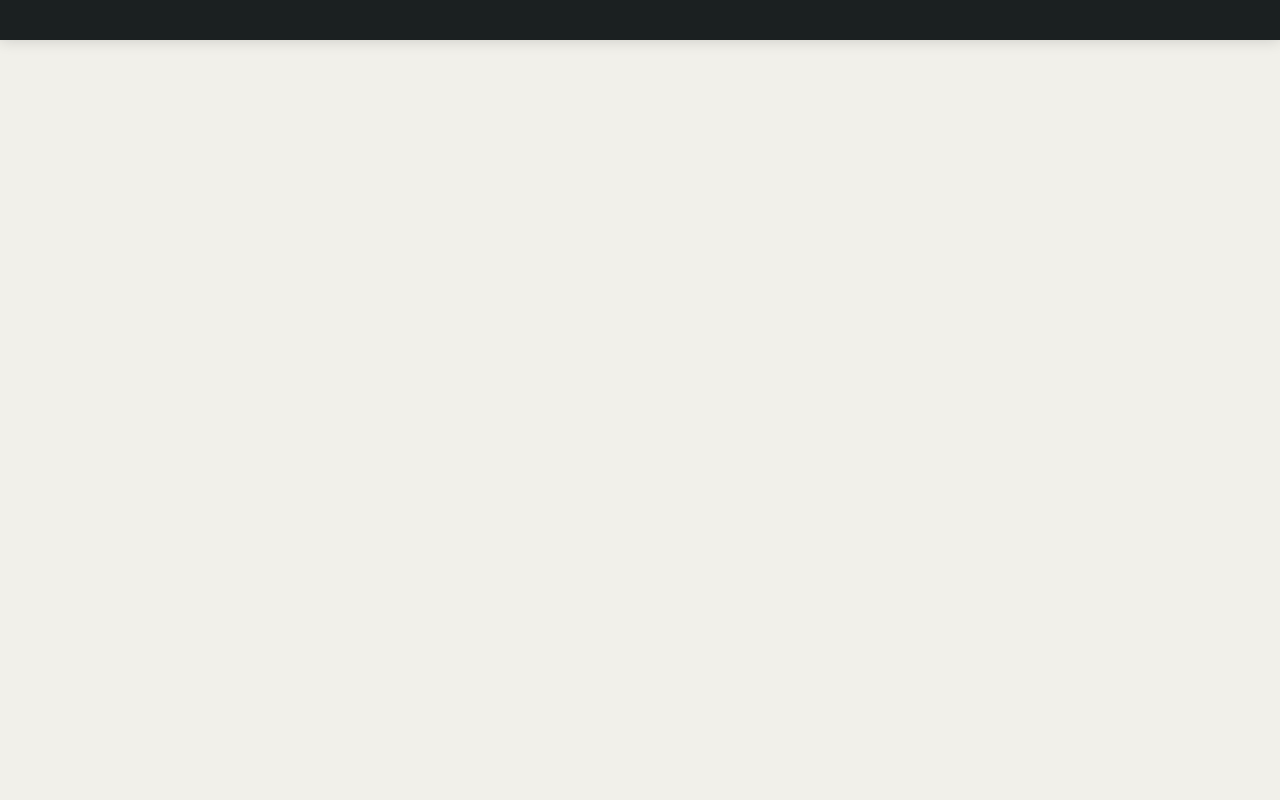
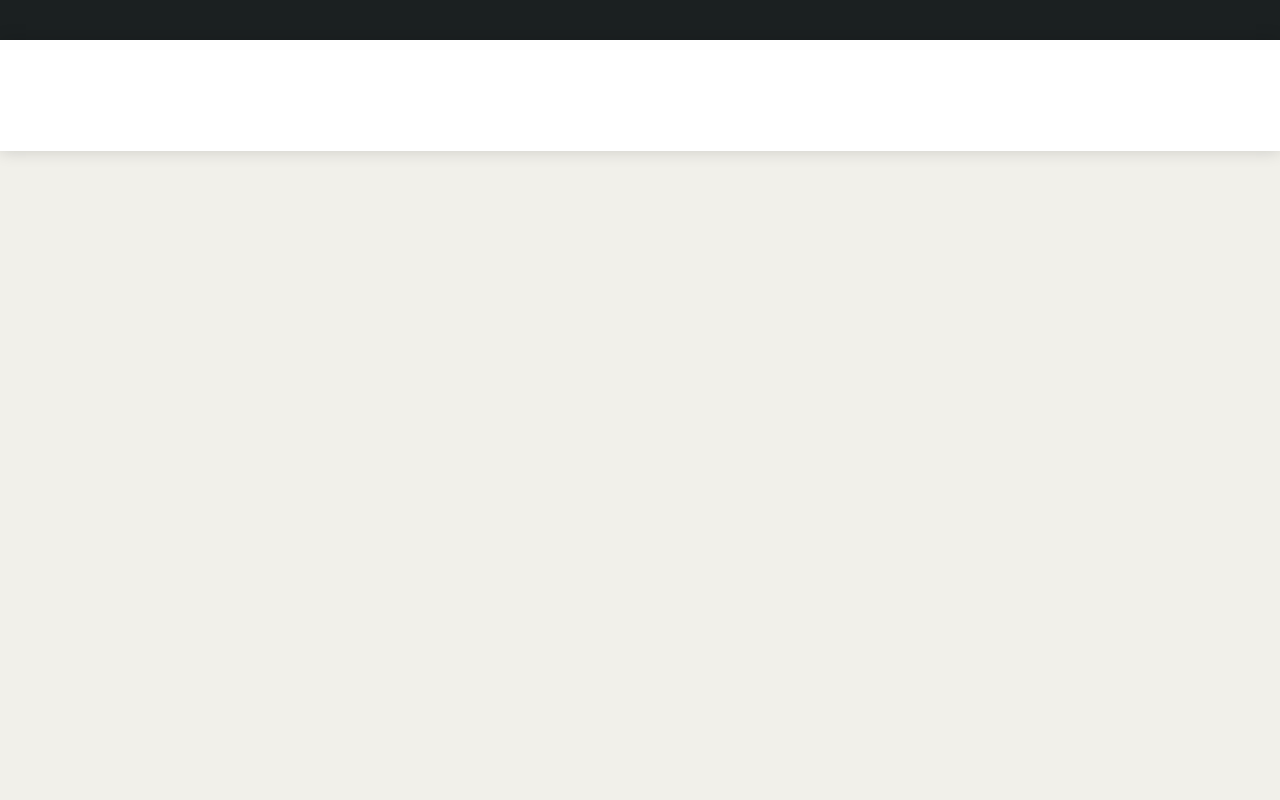
Before and after one commit to AbbaTek-Group/mp-connect, a React (Create React App) app in the folder mp-connect/: page / in a window 1280 px wide. Shown: the top 800 px of the page. Built offline with nearby package versions, Linux system fonts and the light colour scheme; a web font is replaced by a local one.

Commit message:
pre Team Meeting commits

```diff
--- a/mp-connect/src/components/landing/LinkBar.tsx
+++ b/mp-connect/src/components/landing/LinkBar.tsx
@@ -1,6 +1,30 @@
 import { Box } from "@mui/material";
+import useScrollTrigger from "@mui/material/useScrollTrigger";
+import Slide from "@mui/material/Slide";
 import { inline } from "../../styles";
 
-export const LinkBar = () => {
-  return <Box sx={inline.linkBarSx}></Box>;
+interface Props {
+  window?: () => Window;
+  children: React.ReactElement;
+}
+
+function HideOnScroll(props: Props) {
+  const { children, window } = props;
+  const trigger = useScrollTrigger({
+    target: window ? window() : undefined,
+  });
+
+  return (
+    <Slide appear={false} direction="down" in={!trigger}>
+      {children}
+    </Slide>
+  );
+}
+
+export const LinkBar = ({ props }: any) => {
+  return (
+    <HideOnScroll {...props}>
+      <Box sx={inline.linkBarSx}></Box>
+    </HideOnScroll>
+  );
 };
--- a/mp-connect/src/components/landing/NavBar.tsx
+++ b/mp-connect/src/components/landing/NavBar.tsx
@@ -1,5 +1,10 @@
-// import { inline } from "../../styles";
+import { AppBar, Toolbar } from "@mui/material";
+import { inline } from "../../styles";
 
 export const NavBar = () => {
-  return <></>;
+  return (
+    <AppBar position="sticky" sx={inline.navBarSx}>
+      <Toolbar></Toolbar>
+    </AppBar>
+  );
 };
--- a/mp-connect/src/styles/inline.ts
+++ b/mp-connect/src/styles/inline.ts
@@ -18,7 +18,12 @@ export const linkBarSx = {
   zIndex: "7",
 };
 
-export const navBarSx = {};
+export const navBarSx = {
+  backgroundColor: palette.trueWhite,
+  height: "13.9vh",
+  boxShadow: "0px 0px 16px rgb(0 0 0 / 0.16)",
+  zIndex: "7",
+};
 
 export const topDivSx = {
   backgroundColor: palette.parchment,
```
